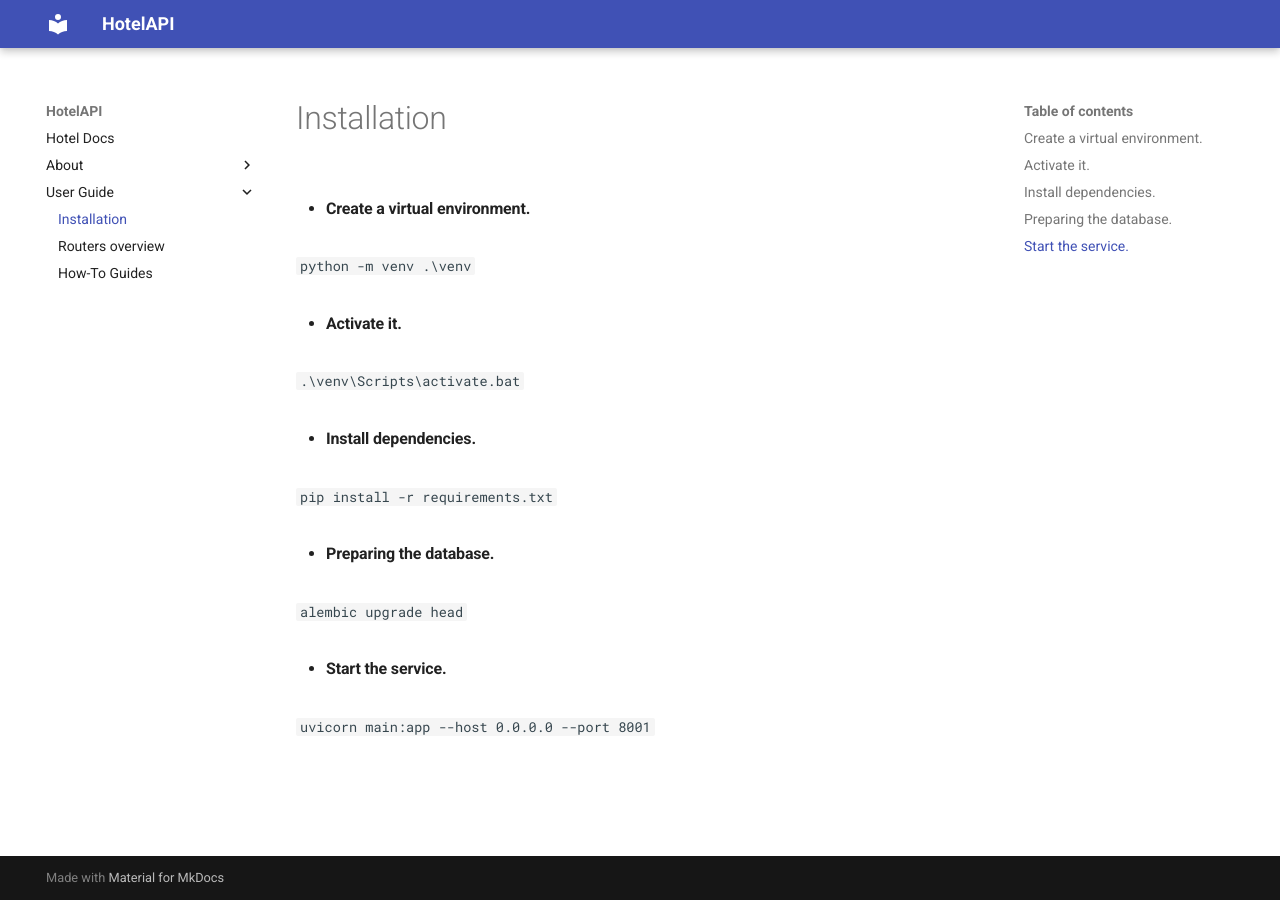
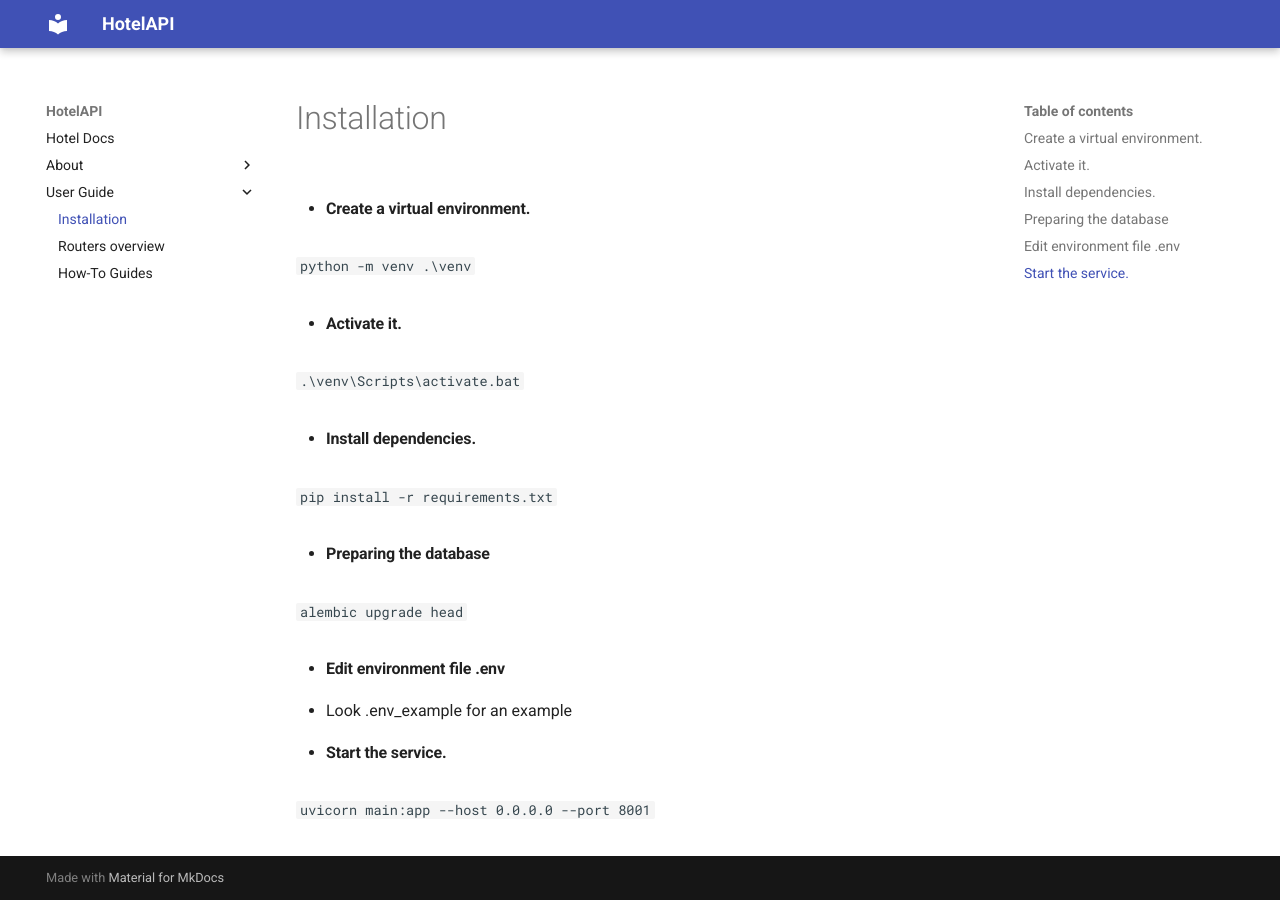
Before and after one commit to Tzumx/HotelAPI, an MkDocs documentation site: the page built from docs/installation.md, in a window 1280 px wide. Built offline with MkDocs 1.6.1 and Material for MkDocs 9.7.7, drawn with Linux system fonts in a browser that asks for light colours.

Commit message:
Add .env_example

```diff
--- a/docs/installation.md
+++ b/docs/installation.md
@@ -10,9 +10,13 @@
 
 `pip install -r requirements.txt`
 
-* #### Preparing the database.
+* #### Preparing the database
 
 `alembic upgrade head`
+
+* #### Edit environment file .env
+
+  - Look .env_example for an example
 
 * #### Start the service.
 
```
Also changed, not shown: 1 other file.
